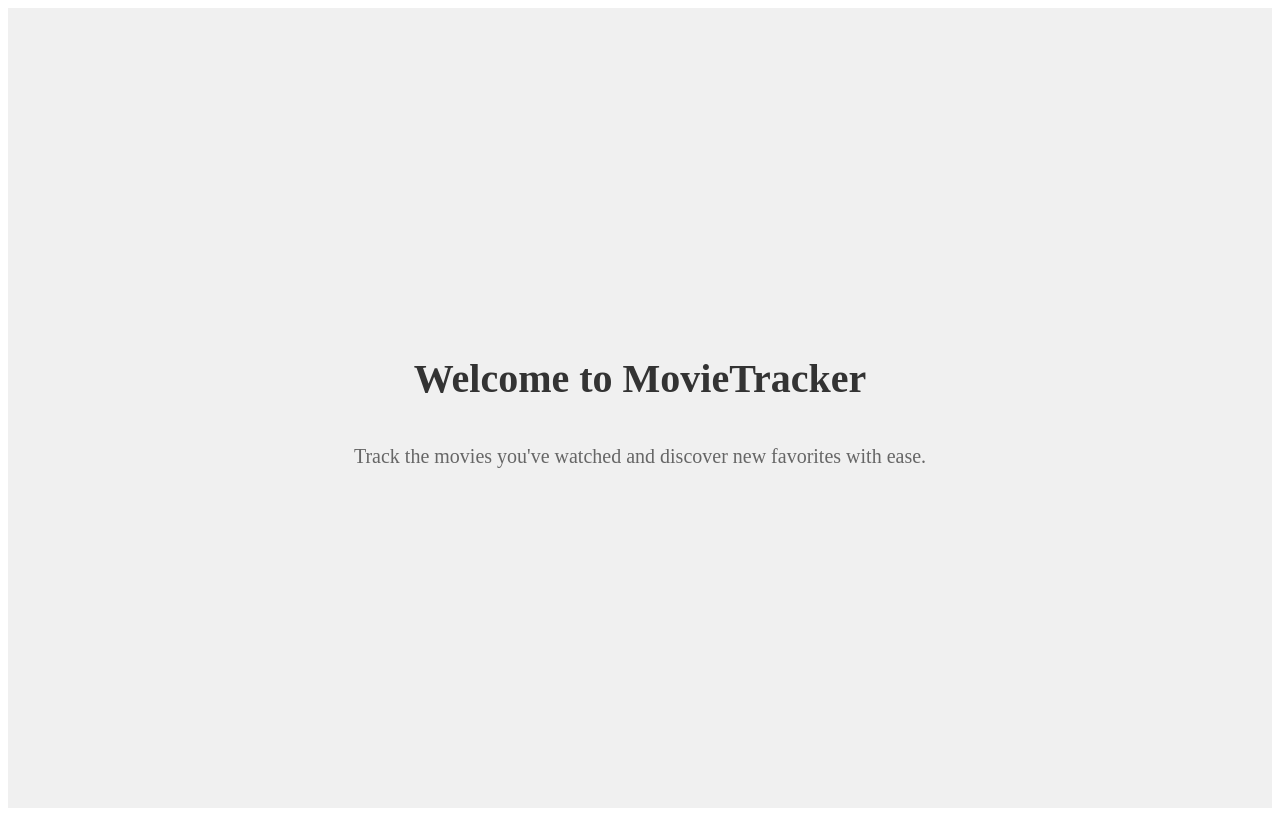
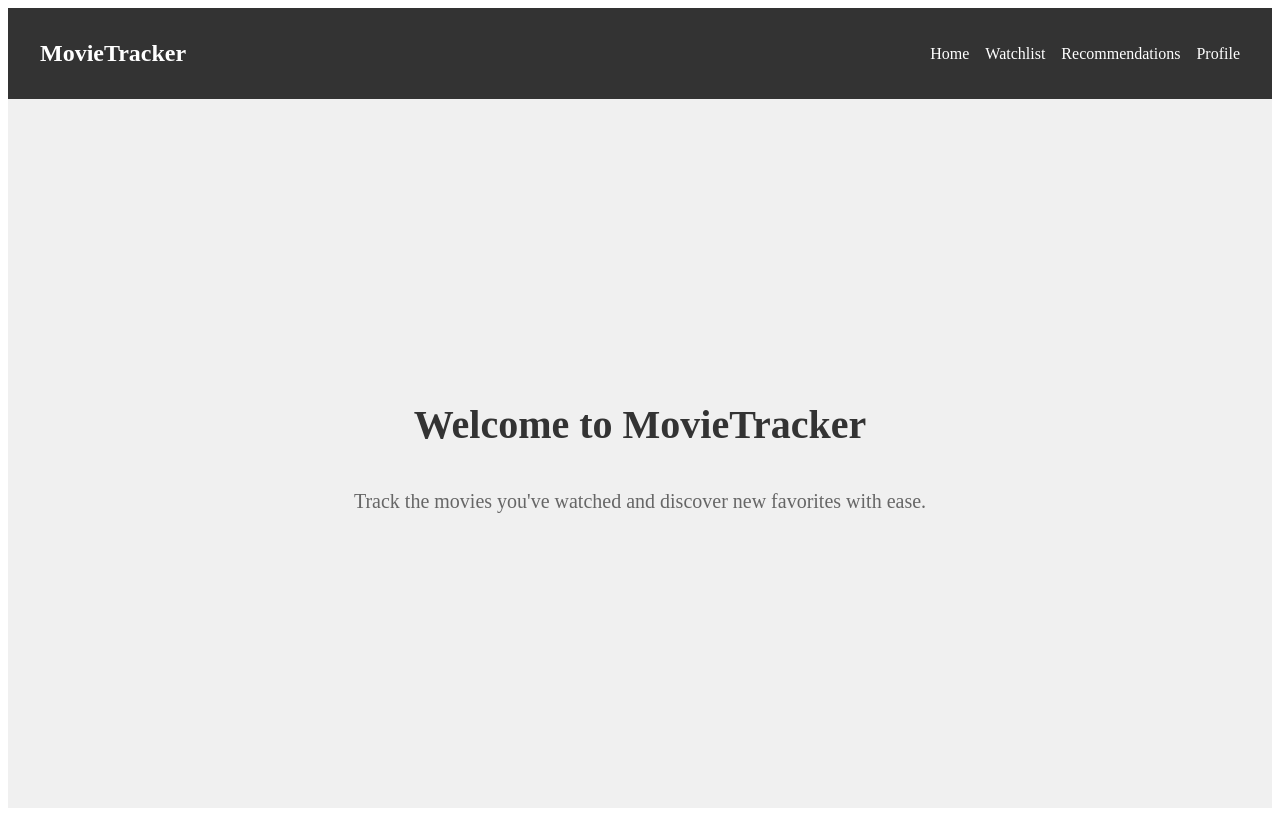
Before and after one commit to devaneyj3/movies-app, a Next.js app: page / in a window 1280 px wide. Built offline with nearby package versions, Linux system fonts and the light colour scheme.

Commit message:
add header

```diff
--- a/app/page.js
+++ b/app/page.js
@@ -1,13 +1,18 @@
+// pages/index.js
+import Header from "../components/Header";
 import styles from "./page.module.scss";
 
 export default function Home() {
 	return (
 		<div className={styles.page}>
-			<h1 className={styles.title}>Welcome to MovieTracker</h1>
-			<p className={styles.description}>
-				Track the movies you&apos;ve watched and discover new favorites with
-				ease.
-			</p>
+			<Header />
+			<main className={styles.main}>
+				<h1 className={styles.title}>Welcome to MovieTracker</h1>
+				<p className={styles.description}>
+					Track the movies you&apos;ve watched and discover new favorites with
+					ease.
+				</p>
+			</main>
 		</div>
 	);
 }
--- a/app/page.module.scss
+++ b/app/page.module.scss
@@ -1,11 +1,18 @@
+// styles/page.module.scss
 .page {
+  display: flex;
+  flex-direction: column;
+  min-height: 100vh;
+  background-color: #f0f0f0;
+}
+
+.main {
+  flex: 1;
   display: flex;
   flex-direction: column;
   align-items: center;
   justify-content: center;
-	min-height: 100vh;
-	padding: 0 2rem;
-	background-color: #f0f0f0;
+  padding: 2rem;
 }
 
 .title {
--- /dev/null
+++ b/components/Header.js
@@ -0,0 +1,27 @@
+// components/Header.js
+import Link from "next/link";
+import styles from "./Header.module.scss";
+
+const Header = () => (
+	<header className={styles.header}>
+		<h1 className={styles.logo}>MovieTracker</h1>
+		<nav>
+			<ul className={styles.navList}>
+				<li className={styles.navItem}>
+					<Link href="/">Home</Link>
+				</li>
+				<li className={styles.navItem}>
+					<Link href="/watchlist">Watchlist</Link>
+				</li>
+				<li className={styles.navItem}>
+					<Link href="/recommendations">Recommendations</Link>
+				</li>
+				<li className={styles.navItem}>
+					<Link href="/profile">Profile</Link>
+				</li>
+			</ul>
+		</nav>
+	</header>
+);
+
+export default Header;
--- /dev/null
+++ b/components/Header.module.scss
@@ -0,0 +1,29 @@
+// components/Header.module.scss
+.header {
+  display: flex;
+  justify-content: space-between;
+  align-items: center;
+  padding: 1rem 2rem;
+  background-color: #333;
+  color: #fff;
+}
+
+.logo {
+  font-size: 1.5rem;
+  font-weight: bold;
+}
+
+.navList {
+  list-style: none;
+  display: flex;
+  gap: 1rem;
+}
+
+.navItem a {
+  color: #fff;
+  text-decoration: none;
+}
+
+.navItem a:hover {
+  text-decoration: underline;
+}
```
Lines whose indentation alone changed are shown as unchanged.
